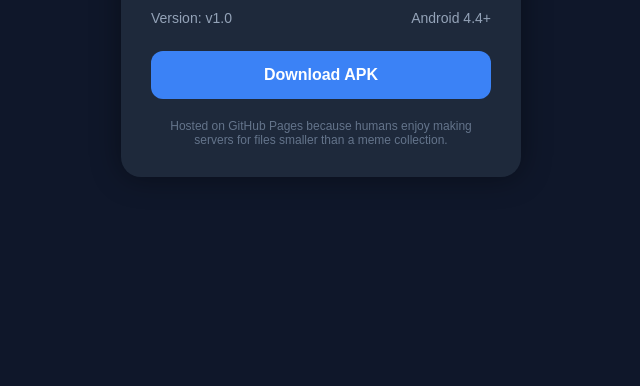
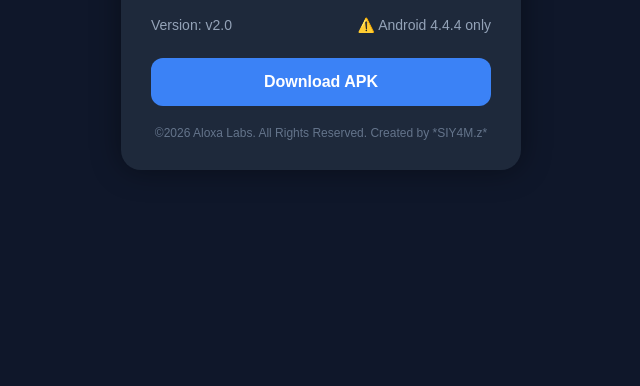
Before and after one commit to aloxalabs/apps, a plain HTML site: page index.html in a window 1280 px wide. Shown: the part 414-800 px from the top of the page, without its empty margins (319-959 px from the left). Drawn offline with Linux system fonts and the light colour scheme.

Commit message:
Update app version and download link in index.html

```diff
--- a/index.html
+++ b/index.html
@@ -13,7 +13,7 @@
   <div class="container">
     <div class="card">
       <img
-        src="https://cdn-icons-png.flaticon.com/512/888/888857.png"
+        src="https://aloxatools.vercel.app"
         class="logo"
         alt="App Logo"
       />
@@ -24,20 +24,20 @@
       </p>
 
       <div class="info">
-        <span>Version: v1.0</span>
-        <span>Android 4.4+</span>
+        <span>Version: v2.0</span>
+        <span>⚠️ Android 4.4.4 only</span>
       </div>
 
       <a
         class="download-btn"
-        href="wifiseek1.apk"
+        href="wifiseek2.apk"
         download
       >
         Download APK
       </a>
 
       <p class="footer">
-        Hosted on GitHub Pages because humans enjoy making servers for files smaller than a meme collection.
+        ©2026 Aloxa Labs. All Rights Reserved. Created by *SIY4M.z*
       </p>
     </div>
   </div>
```
